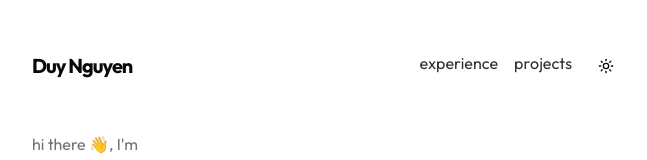
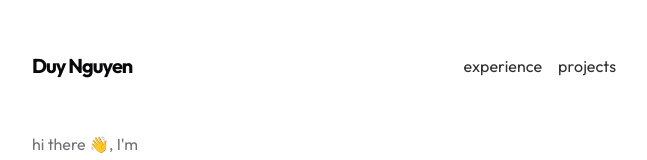
Before and after one commit to duynguyen1805/portfolio-v2, a Next.js app: page / in a window 1280 px wide. Shown: the top 160 px of the page, without its empty margins (320-967 px from the left). Built offline with nearby package versions, Linux system fonts and the light colour scheme.

Commit message:
update: disable toggle theme

```diff
--- a/src/components/sections/navbar.tsx
+++ b/src/components/sections/navbar.tsx
@@ -46,7 +46,7 @@ export function Navbar() {
           ))}
         </ul>
 
-        {isMounted && (
+        {/* {isMounted && (
           <MovingElement
             className="rounded-full p-[10px]"
             change={toggleTheme}
@@ -56,7 +56,7 @@ export function Navbar() {
           >
             {resolvedTheme === "dark" ? <Moon /> : <Sun />}
           </MovingElement>
-        )}
+        )} */}
       </nav>
     </header>
   );
```
